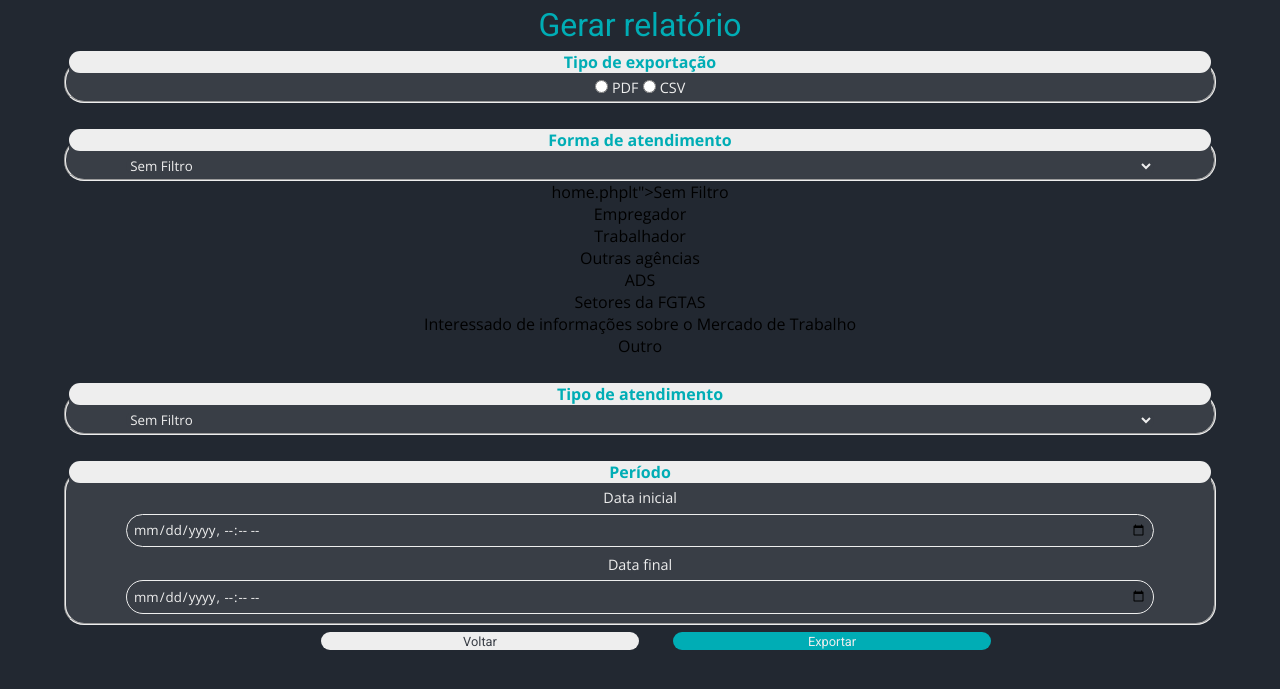
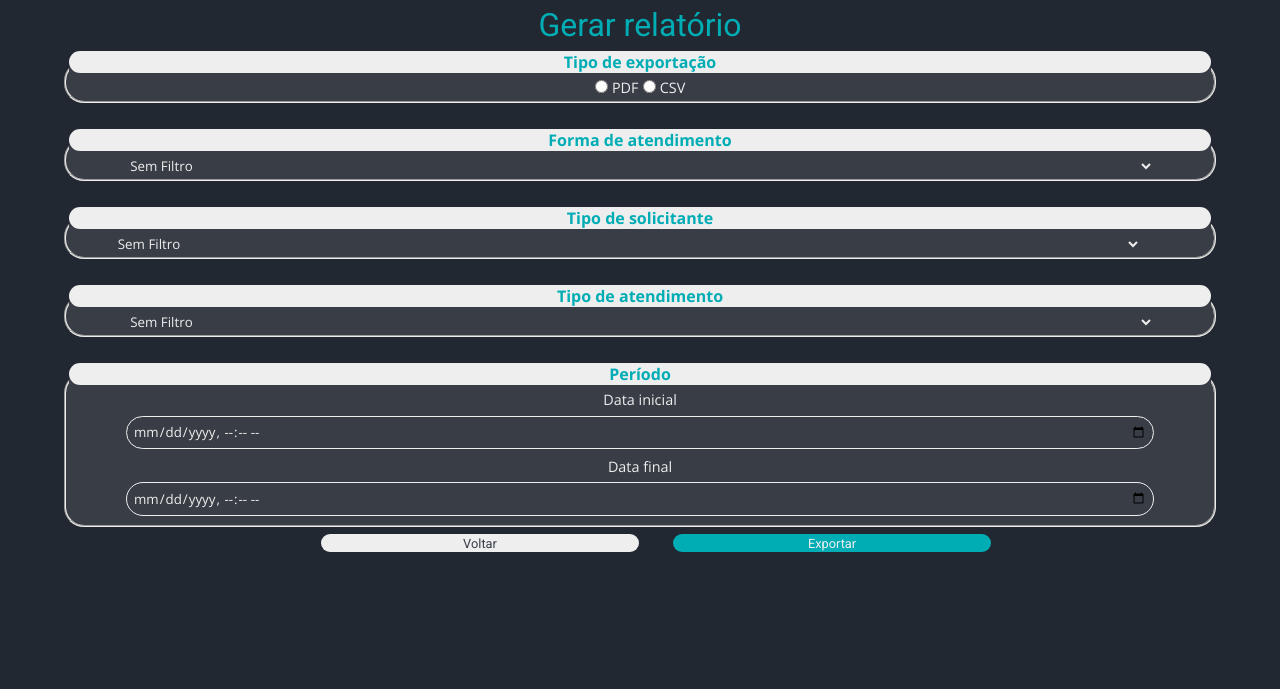
Before and after one commit to GusthavoSoares/registro_atendimento, a PHP site: page /view/relatorio.php in a window 1280 px wide. Shown: the top 689 px of the page. Run offline with PHP 8.4, Linux system fonts and the light colour scheme; the visitor is signed in with stand-in values (Sample User, id 1); some libraries are stand-ins or nearby versions.

Commit message:
Update relatorio.php

```diff
--- a/view/relatorio.php
+++ b/view/relatorio.php
@@ -37,7 +37,11 @@
                 <option value="teams">Teams</option>
                 <option value="outro">Outro</option>
             </select>
-        </fieldset>home.phplt">Sem Filtro</option>
+        </fieldset>
+        <fieldset class="formulario__campo w90 mt2">
+            <legend class="formulario__subtitulo">Tipo de solicitante</legend>
+            <select name="publico" class="formulario__selecao w90">
+                <option value="default">Sem Filtro</option>
                 <option value="empregador">Empregador</option>
                 <option value="trabalhador">Trabalhador</option>
                 <option value="out_agen">Outras agências</option>
@@ -46,7 +50,7 @@
                 <option value="mercado_trabalho">Interessado de informações sobre o Mercado de Trabalho</option>
                 <option value="outro">Outro</option>
             </select>
-        </fieldset>
+        </fieldset>
         <fieldset class="formulario__campo w90 mt2">
             <legend class="formulario__subtitulo">Tipo de atendimento</legend>
             <select class="formulario__selecao w90" name="tipoAtendimento">
```
